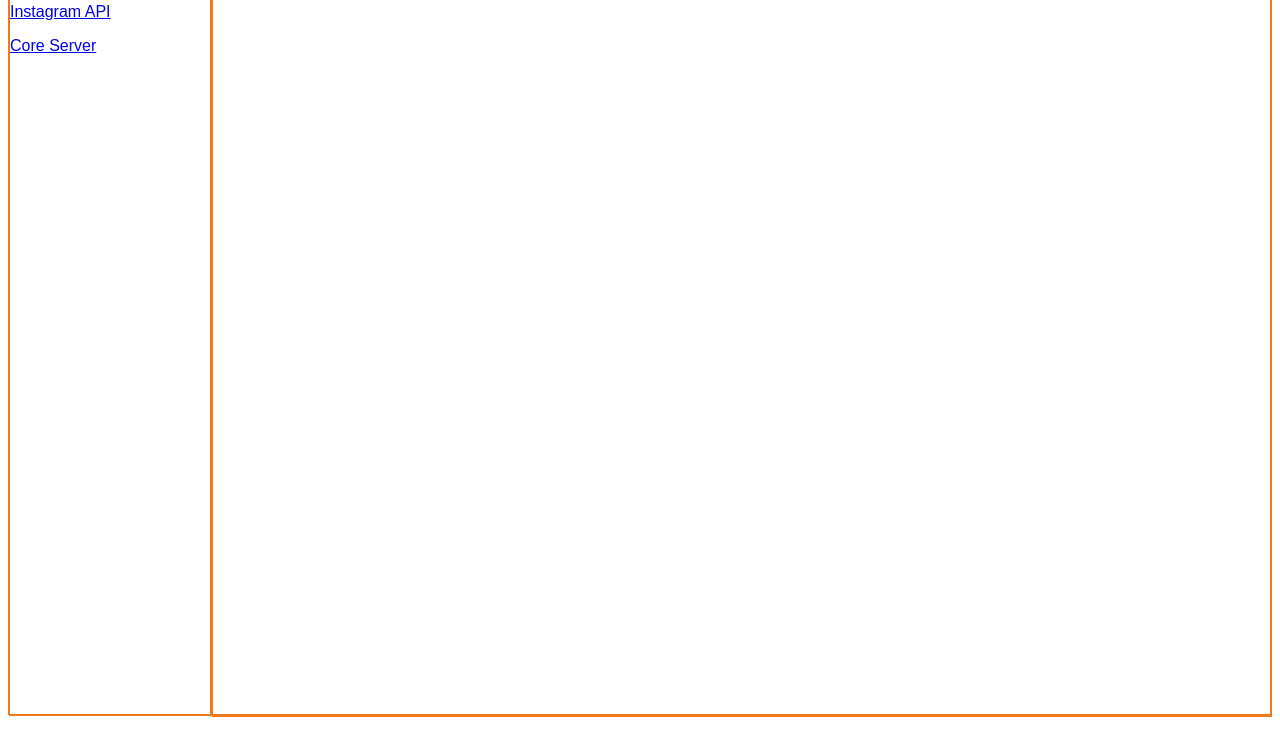
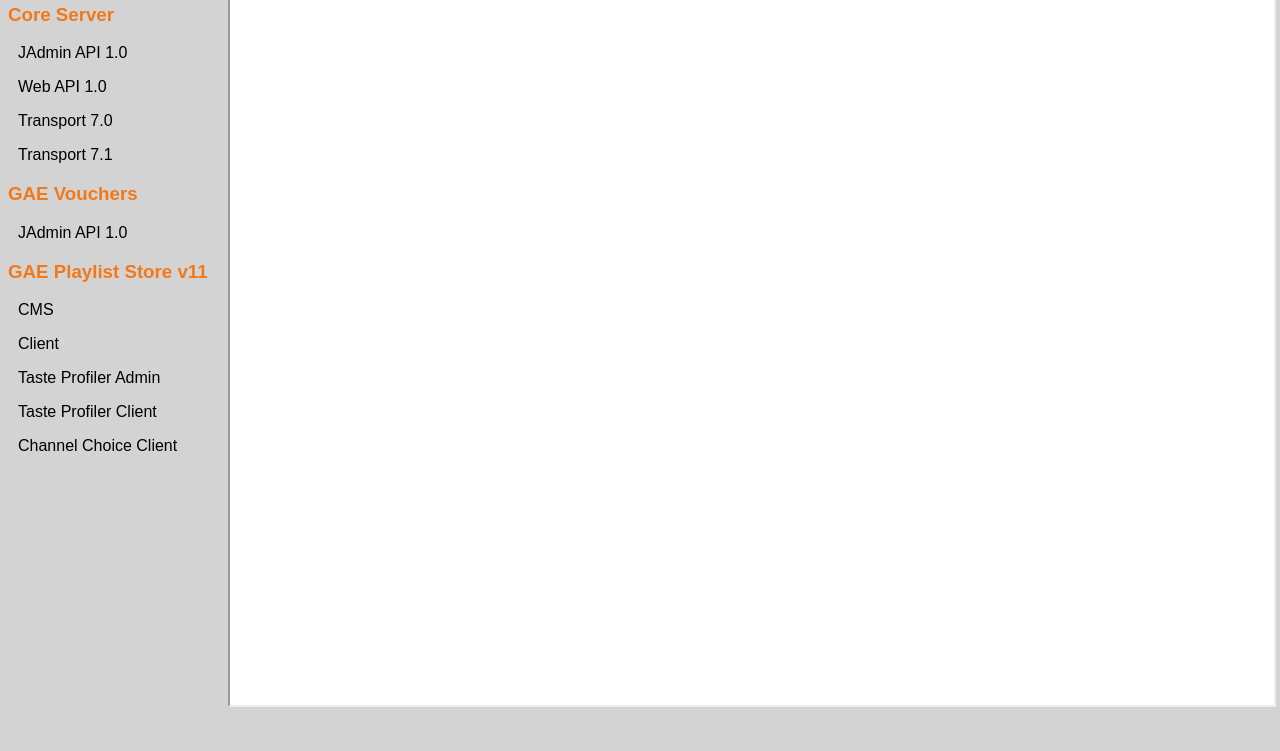
Before and after one commit to neilmca/swagger, a plain HTML site: page master_index/index.html in a window 1280 px wide. Shown: the part 65-816 px from the top of the page. Drawn offline with Linux system fonts and the light colour scheme.

Commit message:
index changes

```diff
--- a/master_index/index.html
+++ b/master_index/index.html
@@ -6,24 +6,44 @@
     font-family: Arial;
     color: #f27819;
     height: 100vh;
+    background-color:lightgrey;
 
   }
   iframe{
-    height: 91vh;
-    border: 1px solid #f27819;
+    height: 95vh;
+    background-color:white;
   }
   div{
-    height: 91vh;
-    border: 1px solid #f27819;
+    height: 100vh;
   }
   h1{
     margin: 5px 0px;
+  }
+  p{
+    text-indent: 10px;
+  }
+  a{
+    color: black;
+    text-decoration: none;
+  }
+  /* mouse over link */
+  a:hover {
+      color: #f27819;
+      text-decoration: underline;
+  }
+
+  /* selected link */
+  a:active {
+      color: #f27819;
+
   }
   .container{
     display: flex;
   }
   .fixed{
-      width: 200px;
+      width: 220px;
+
+
   }
   .flex-item{
       flex-grow: 1;
@@ -32,16 +52,28 @@
 </head>
 
 <body>
-<h1>MQ API Index</h1>
-
 <!--Responses-->
 <div class="container">
+
+
   <div class="fixed">
-    <p><a href="https://8080-dot-2016706-dot-devshell.appspot.com/?url=/swagger_inst.yaml" target="swagger">Instagram API</a>
-    <p><a href="https://8080-dot-2016706-dot-devshell.appspot.com/?url=/swagger.yaml" target="swagger">Core Server</a>
+    <h1>API Reference</h1>
+    <h3>Core Server</h3>
+      <p><a href="https://8080-dot-2016706-dot-devshell.appspot.com/?url=swagger_inst.yaml" target="swagger">JAdmin API 1.0</a>
+      <p><a href="https://8080-dot-2016706-dot-devshell.appspot.com/?url=core_server_working.yaml" target="swagger">Web API 1.0</a>
+      <p><a href="https://8080-dot-2016706-dot-devshell.appspot.com/?url=core_server_working.yaml" target="swagger">Transport 7.0</a>
+      <p><a href="https://8080-dot-2016706-dot-devshell.appspot.com/?url=core_server_working.yaml" target="swagger">Transport 7.1</a>
+    <h3>GAE Vouchers</h3>
+      <p><a href="https://8080-dot-2016706-dot-devshell.appspot.com/?url=swagger_inst.yaml" target="swagger">JAdmin API 1.0</a>
+    <h3>GAE Playlist Store v11</h3>
+      <p><a href="https://8080-dot-2016706-dot-devshell.appspot.com/?url=swagger_inst.yaml" target="swagger">CMS</a>
+      <p><a href="https://8080-dot-2016706-dot-devshell.appspot.com/?url=swagger_inst.yaml" target="swagger">Client</a>
+      <p><a href="https://8080-dot-2016706-dot-devshell.appspot.com/?url=swagger_inst.yaml" target="swagger">Taste Profiler Admin</a>
+      <p><a href="https://8080-dot-2016706-dot-devshell.appspot.com/?url=swagger_inst.yaml" target="swagger">Taste Profiler Client</a>
+      <p><a href="https://8080-dot-2016706-dot-devshell.appspot.com/?url=swagger_inst.yaml" target="swagger">Channel Choice Client</a>
   </div>
   <div class="flex-item">
-    <iframe name="swagger" width="100%" height="780" scrolling="no" seamless="seamless" ></iframe>
+    <iframe name="swagger" width="100%" height="780" seamless="seamless" ></iframe>
   </div>
 </div>
 
```
